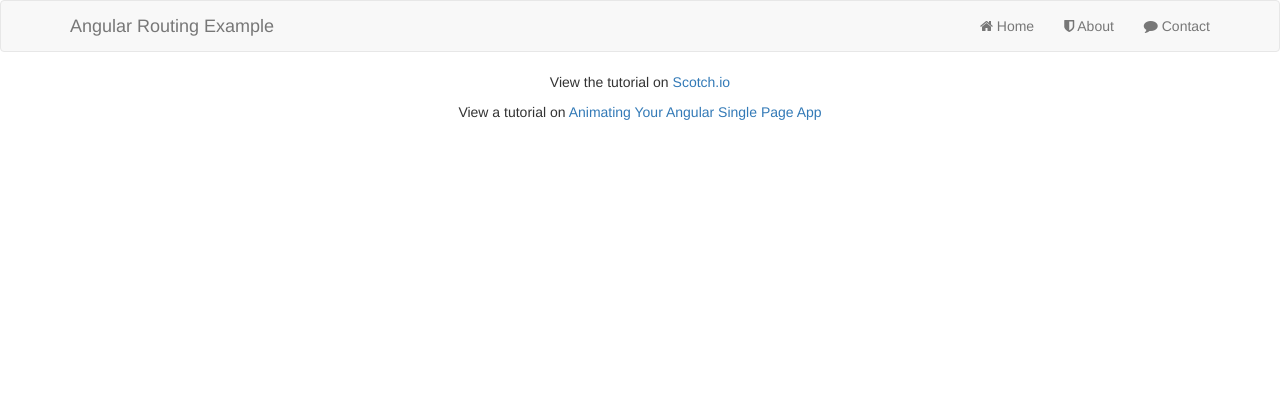
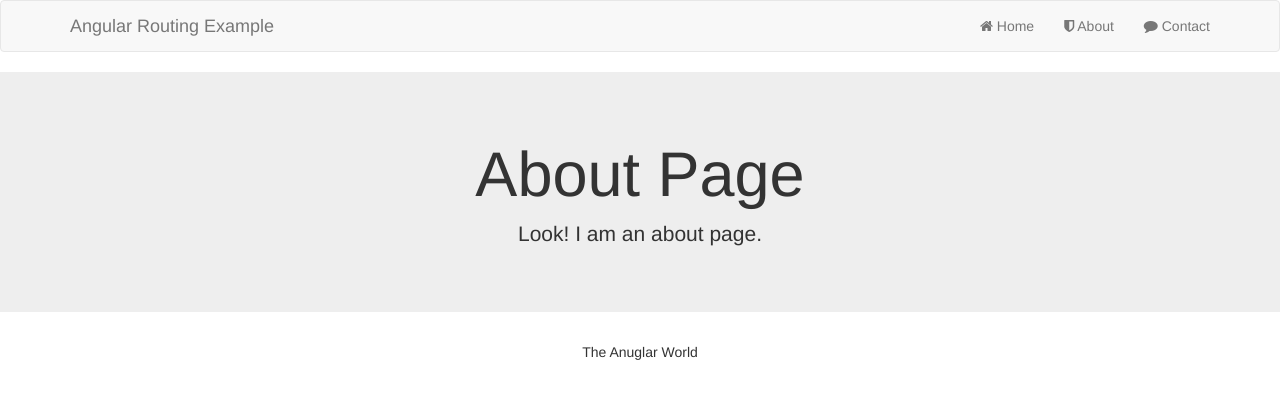
Before and after one commit to robert1on1/Single-Page-App-AngularJS-Routing---Templating, a plain HTML site: page index.html at #!/about in a window 1280 px wide. Drawn offline with nearby package versions, Linux system fonts and the light colour scheme; some packages are replaced by stand-ins of ours; no server answers.

Commit message:
more
more changes

```diff
--- a/index.html
+++ b/index.html
@@ -40,9 +40,7 @@
   </div>
 
   <footer class="text-center">
-    <p>View the tutorial on <a href="http://scotch.io/tutorials/javascript/single-page-apps-with-angularjs-routing-and-templating">Scotch.io</a></p>
-
-    <p>View a tutorial on <a href="http://scotch.io/tutorials/javascript/animating-angularjs-apps-ngview">Animating Your Angular Single Page App</a></p>
+    <p>The Anuglar World</a></p>
   </footer>
 
 </body>
--- /dev/null
+++ b/pages/about.html
@@ -0,0 +1,5 @@
+<div class="jumbotron text-center">
+	<h1>About Page</h1>
+
+	<p>{{ message }}</p>
+</div>
```
Also changed, not shown: pages/contact.html (added, +5 -0 lines), pages/home.html (added, +5 -0 lines).
